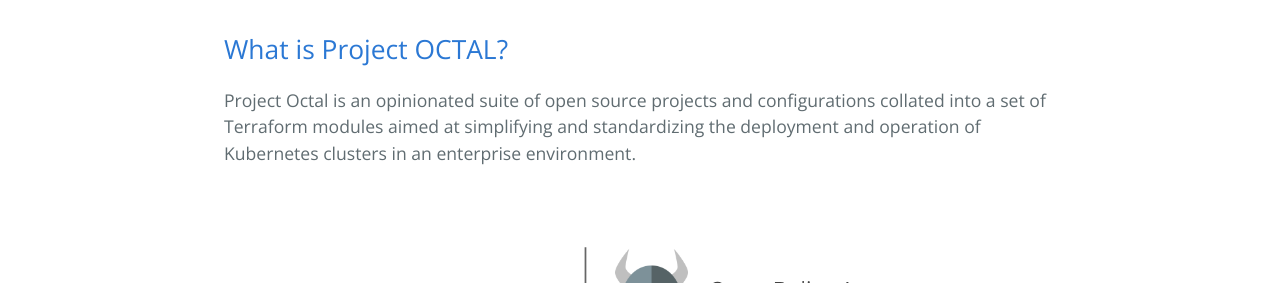
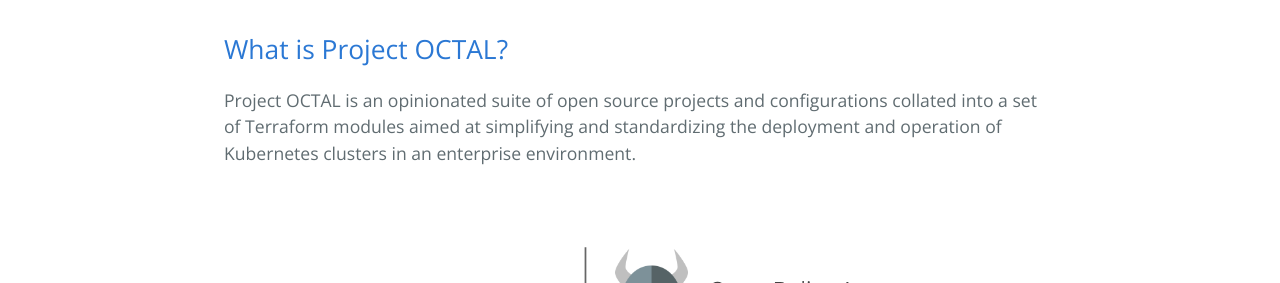
Before and after one commit to project-octal/project-octal.github.io, a Jekyll site: the page built from index.md, in a window 1280 px wide. Shown: the part 452-735 px from the top of the page. Built offline with Jekyll 4.4.1, drawn with Linux system fonts in a browser that asks for light colours.

```diff
--- a/index.md
+++ b/index.md
@@ -4,6 +4,6 @@ title: Project OCTAL
 ---
 
 ## What is Project OCTAL?
-Project Octal is an opinionated suite of open source projects and configurations collated into a set of Terraform modules aimed at simplifying and standardizing the deployment and operation of Kubernetes clusters in an enterprise environment.
+Project OCTAL is an opinionated suite of open source projects and configurations collated into a set of Terraform modules aimed at simplifying and standardizing the deployment and operation of Kubernetes clusters in an enterprise environment.
 
 <img class="center" style="height: 632px; width: 574.033px" src="./assets/images/octal-components.svg">
```
